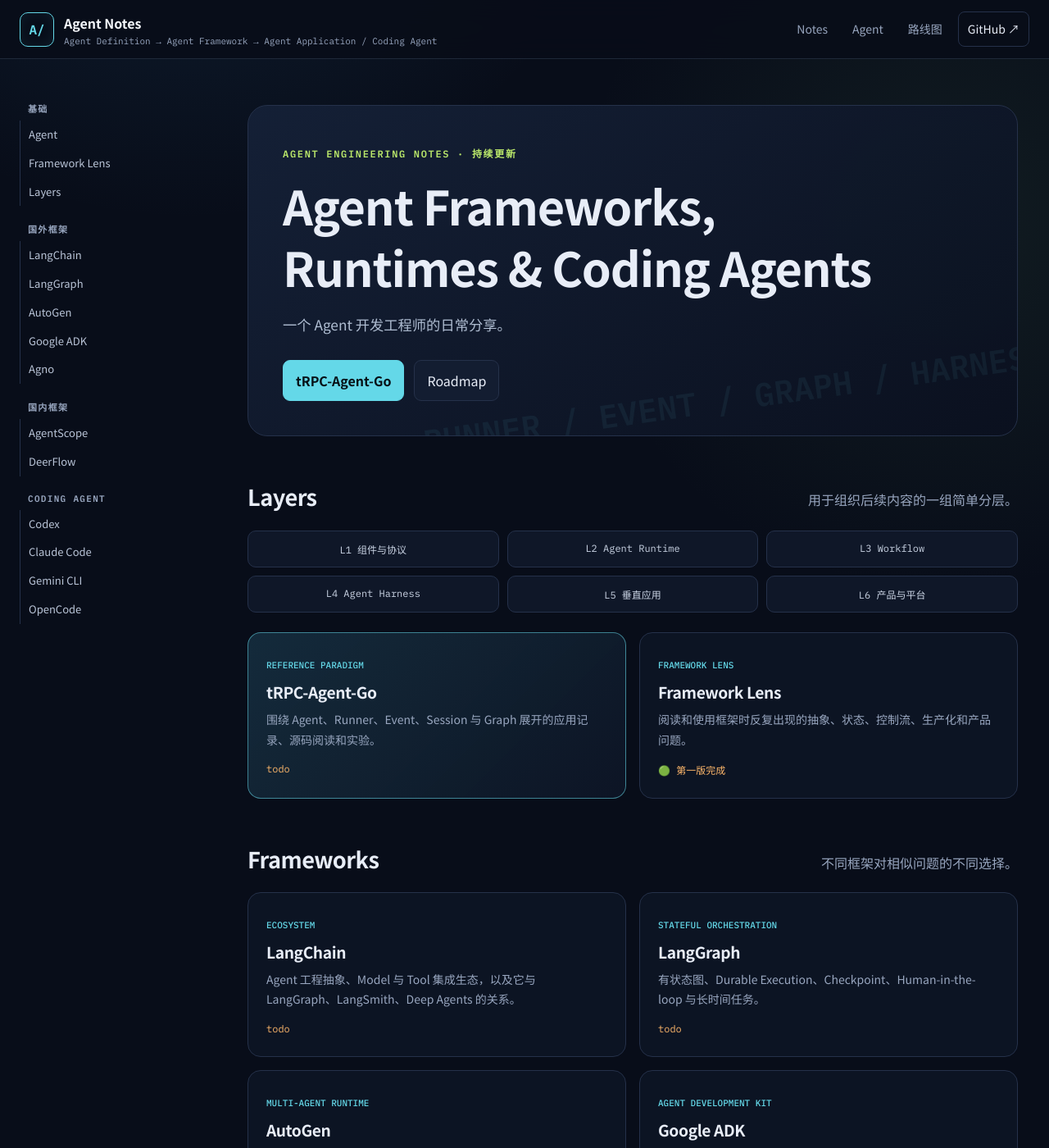
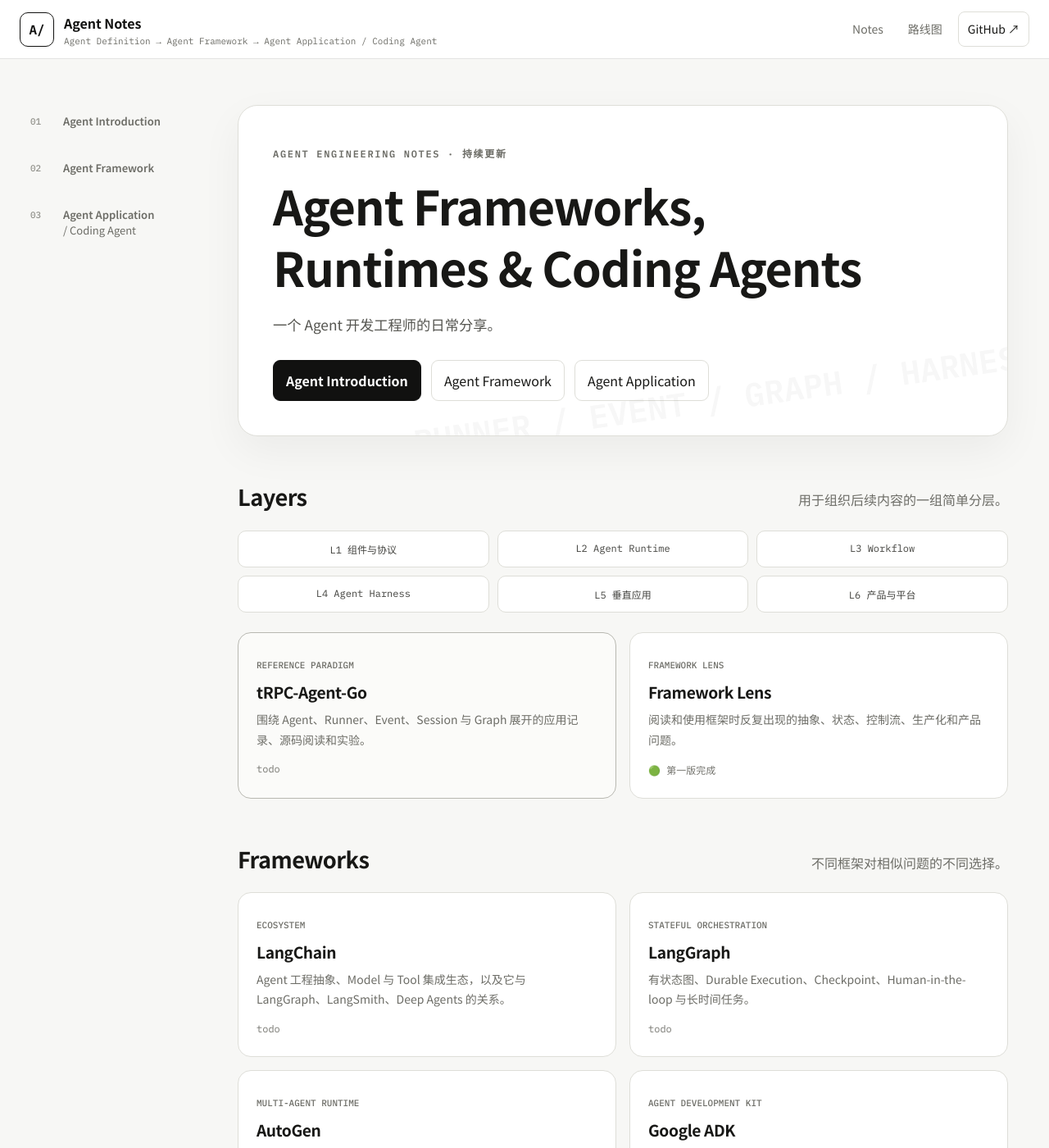
Before and after one commit to Eddiee-Wei/agent-engineering-notes, a Jekyll site: the page built from index.md, in a window 1280 px wide and 1400 px high. Shown: the whole window at 82% size. Built offline with Jekyll 4.4.1, drawn with Linux system fonts in a browser that asks for light colours.

Commit message:
redesign site around three agent sections

```diff
--- a/_layouts/default.html
+++ b/_layouts/default.html
@@ -3,7 +3,7 @@
   <head>
     <meta charset="utf-8">
     <meta name="viewport" content="width=device-width, initial-scale=1">
-    <meta name="theme-color" content="#0b1020">
+    <meta name="theme-color" content="#ffffff">
     <meta name="description" content="{{ page.description | default: site.description | escape }}">
     <title>{% if page.title %}{{ page.title }} · {% endif %}{{ site.title }}</title>
     <link rel="preconnect" href="https://fonts.googleapis.com">
@@ -22,40 +22,25 @@
       </a>
       <nav class="top-nav" aria-label="主导航">
         <a href="{{ '/' | relative_url }}">Notes</a>
-        <a href="{{ '/docs/01-agent-primer/' | relative_url }}">Agent</a>
         <a href="{{ '/ROADMAP/' | relative_url }}">路线图</a>
         <a class="github-link" href="https://github.com/Eddiee-Wei/agent-engineering-notes">GitHub ↗</a>
       </nav>
     </header>
 
     <div class="page-shell">
-      <aside class="side-nav" aria-label="文章目录">
-        <div class="side-section">
-          <span>基础</span>
-          <a href="{{ '/docs/01-agent-primer/' | relative_url }}">Agent</a>
-          <a href="{{ '/docs/02-comparison-methodology/' | relative_url }}">Framework Lens</a>
-          <a href="{{ '/docs/03-layer-model/' | relative_url }}">Layers</a>
-        </div>
-        <div class="side-section">
-          <span>国外框架</span>
-          <a href="{{ '/frameworks/langchain/' | relative_url }}">LangChain</a>
-          <a href="{{ '/frameworks/langgraph/' | relative_url }}">LangGraph</a>
-          <a href="{{ '/frameworks/autogen/' | relative_url }}">AutoGen</a>
-          <a href="{{ '/frameworks/google-adk/' | relative_url }}">Google ADK</a>
-          <a href="{{ '/frameworks/agno/' | relative_url }}">Agno</a>
-        </div>
-        <div class="side-section">
-          <span>国内框架</span>
-          <a href="{{ '/frameworks/agentscope/' | relative_url }}">AgentScope</a>
-          <a href="{{ '/frameworks/deerflow/' | relative_url }}">DeerFlow</a>
-        </div>
-        <div class="side-section">
-          <span>Coding Agent</span>
-          <a href="{{ '/coding-agents/codex/' | relative_url }}">Codex</a>
-          <a href="{{ '/coding-agents/claude-code/' | relative_url }}">Claude Code</a>
-          <a href="{{ '/coding-agents/gemini-cli/' | relative_url }}">Gemini CLI</a>
-          <a href="{{ '/coding-agents/opencode/' | relative_url }}">OpenCode</a>
-        </div>
+      <aside class="side-nav" aria-label="章节目录">
+        <a class="side-chapter{% if page.url contains '/docs/' or page.url contains '/agent/' %} is-active{% endif %}" href="{{ '/agent/' | relative_url }}">
+          <span class="chapter-number">01</span>
+          <span class="chapter-title">Agent Introduction</span>
+        </a>
+        <a class="side-chapter{% if page.url contains '/frameworks/' or page.url contains '/agent-framework/' %} is-active{% endif %}" href="{{ '/agent-framework/' | relative_url }}">
+          <span class="chapter-number">02</span>
+          <span class="chapter-title">Agent Framework</span>
+        </a>
+        <a class="side-chapter{% if page.url contains '/coding-agents/' or page.url contains '/agent-application/' %} is-active{% endif %}" href="{{ '/agent-application/' | relative_url }}">
+          <span class="chapter-number">03</span>
+          <span class="chapter-title">Agent Application<br><small>/ Coding Agent</small></span>
+        </a>
       </aside>
 
       <main class="content{% if page.page_class %} {{ page.page_class }}{% endif %}">
--- a/assets/css/style.scss
+++ b/assets/css/style.scss
@@ -2,17 +2,16 @@
 ---
 
 :root {
-  --bg: #080d19;
-  --panel: #0f1728;
-  --panel-soft: #131d31;
-  --line: #25314a;
-  --text: #e8edf7;
-  --muted: #98a6bf;
-  --cyan: #64d8e8;
-  --lime: #b9e66a;
-  --orange: #ffb86b;
+  --bg: #f7f7f5;
+  --panel: #ffffff;
+  --panel-soft: #f0f0ed;
+  --line: #deded8;
+  --text: #181816;
+  --muted: #6d6d67;
+  --accent: #111110;
+  --status: #74746e;
   --radius: 16px;
-  --max: 1440px;
+  --max: 1360px;
 }
 
 * { box-sizing: border-box; }
@@ -22,15 +21,12 @@ html { scroll-behavior: smooth; }
 body {
   margin: 0;
   color: var(--text);
-  background:
-    radial-gradient(circle at 18% -10%, rgba(51, 117, 167, .2), transparent 34rem),
-    radial-gradient(circle at 90% 10%, rgba(73, 121, 81, .14), transparent 28rem),
-    var(--bg);
+  background: var(--bg);
   font: 16px/1.75 "Noto Sans SC", system-ui, sans-serif;
 }
 
-a { color: var(--cyan); text-decoration: none; }
-a:hover { color: #a4eff7; }
+a { color: var(--accent); text-decoration: none; }
+a:hover { color: #555550; }
 
 .site-header {
   position: sticky;
@@ -41,8 +37,8 @@ a:hover { color: #a4eff7; }
   justify-content: space-between;
   min-height: 72px;
   padding: 12px max(24px, calc((100vw - var(--max)) / 2));
-  border-bottom: 1px solid rgba(122, 148, 185, .2);
-  background: rgba(8, 13, 25, .88);
+  border-bottom: 1px solid rgba(24, 24, 22, .12);
+  background: rgba(255, 255, 255, .92);
   backdrop-filter: blur(16px);
 }
 
@@ -53,11 +49,11 @@ a:hover { color: #a4eff7; }
   place-items: center;
   width: 42px;
   height: 42px;
-  border: 1px solid var(--cyan);
+  border: 1px solid var(--accent);
   border-radius: 10px;
-  color: var(--cyan);
+  color: var(--accent);
+  background: #fff;
   font: 600 16px "IBM Plex Mono", monospace;
-  box-shadow: inset 0 0 18px rgba(100, 216, 232, .08);
 }
 .brand strong, .brand small { display: block; }
 .brand small { margin-top: 1px; color: var(--muted); font: 11px "IBM Plex Mono", monospace; }
@@ -74,8 +70,8 @@ a:hover { color: #a4eff7; }
 
 .page-shell {
   display: grid;
-  grid-template-columns: 230px minmax(0, 1fr);
-  gap: 48px;
+  grid-template-columns: 210px minmax(0, 1fr);
+  gap: 56px;
   width: min(var(--max), calc(100% - 48px));
   margin: 0 auto;
 }
@@ -85,29 +81,39 @@ a:hover { color: #a4eff7; }
   top: 96px;
   align-self: start;
   max-height: calc(100vh - 120px);
-  padding: 8px 12px 32px 0;
+  padding: 28px 0 32px;
   overflow-y: auto;
 }
-.side-section { margin: 20px 0; }
-.side-section span {
-  display: block;
-  margin: 0 0 7px 10px;
+.side-chapter {
+  display: grid;
+  grid-template-columns: 30px minmax(0, 1fr);
+  gap: 10px;
+  margin-bottom: 8px;
+  padding: 14px 12px;
+  border: 1px solid transparent;
+  border-radius: 12px;
   color: var(--muted);
-  font: 600 11px "IBM Plex Mono", monospace;
-  letter-spacing: .12em;
-  text-transform: uppercase;
 }
-.side-section a {
-  display: block;
-  padding: 6px 10px;
-  border-left: 1px solid var(--line);
-  color: #b9c4d7;
+.side-chapter:hover,
+.side-chapter.is-active {
+  border-color: var(--line);
+  color: var(--text);
+  background: var(--panel);
+}
+.chapter-number {
+  padding-top: 2px;
+  color: #92928c;
+  font: 500 11px "IBM Plex Mono", monospace;
+}
+.chapter-title {
   font-size: 13px;
+  font-weight: 600;
+  line-height: 1.45;
 }
-.side-section a:hover {
-  border-left-color: var(--cyan);
-  color: var(--text);
-  background: linear-gradient(90deg, rgba(100, 216, 232, .08), transparent);
+.chapter-title small {
+  color: var(--muted);
+  font: inherit;
+  font-weight: 400;
 }
 
 .content {
@@ -125,34 +131,35 @@ h2 {
   font-size: 1.7rem;
 }
 h3 { margin: 34px 0 12px; font-size: 1.2rem; }
-p, li { color: #cbd5e5; }
-strong { color: #f6f8fc; }
+p, li { color: #42423e; }
+strong { color: #111110; }
 
 blockquote {
   margin: 24px 0;
   padding: 14px 18px;
-  border-left: 3px solid var(--cyan);
+  border-left: 3px solid var(--accent);
   border-radius: 0 10px 10px 0;
-  background: rgba(100, 216, 232, .07);
+  background: #eeeeea;
 }
-blockquote p { margin: 0; color: #dcecf2; }
+blockquote p { margin: 0; color: #343431; }
 
 code {
   padding: .15em .38em;
-  border: 1px solid #293852;
+  border: 1px solid #d8d8d2;
   border-radius: 5px;
-  color: #c8ef88;
-  background: #101827;
+  color: #222220;
+  background: #ecece8;
   font: .9em "IBM Plex Mono", monospace;
 }
 pre {
   overflow-x: auto;
   padding: 20px;
-  border: 1px solid var(--line);
+  border: 1px solid #222220;
   border-radius: 12px;
-  background: #070b13;
+  color: #f5f5f2;
+  background: #171716;
 }
-pre code { padding: 0; border: 0; background: transparent; }
+pre code { padding: 0; border: 0; color: inherit; background: transparent; }
 
 table {
   display: block;
@@ -169,31 +176,34 @@ th { color: var(--text); background: var(--panel-soft); }
   overflow: hidden;
   border: 1px solid var(--line);
   border-radius: 24px;
-  background: linear-gradient(145deg, rgba(21, 33, 55, .96), rgba(11, 17, 31, .96));
+  background: var(--panel);
+  box-shadow: 0 18px 50px rgba(24, 24, 22, .05);
 }
 .hero::after {
   content: "RUNNER / EVENT / GRAPH / HARNESS";
   position: absolute;
   right: -40px;
   bottom: 20px;
-  color: rgba(100, 216, 232, .07);
+  color: rgba(24, 24, 22, .035);
   font: 600 40px "IBM Plex Mono", monospace;
   transform: rotate(-8deg);
   white-space: nowrap;
 }
-.eyebrow { color: var(--lime); font: 600 12px "IBM Plex Mono", monospace; letter-spacing: .14em; }
+.eyebrow { color: var(--muted); font: 600 12px "IBM Plex Mono", monospace; letter-spacing: .14em; }
 .hero h1 { max-width: 760px; margin: 14px 0 18px; }
-.hero p { max-width: 720px; margin: 0; color: #afbdd2; font-size: 1.08rem; }
-.hero-actions { display: flex; gap: 12px; margin-top: 28px; }
+.hero p { max-width: 720px; margin: 0; color: #555550; font-size: 1.08rem; }
+.hero-actions { display: flex; flex-wrap: wrap; gap: 12px; margin-top: 28px; }
 .button {
   display: inline-flex;
   padding: 10px 15px;
   border: 1px solid var(--line);
   border-radius: 9px;
   color: var(--text);
-  background: var(--panel-soft);
+  background: var(--panel);
 }
-.button.primary { border-color: var(--cyan); color: #071117; background: var(--cyan); font-weight: 700; }
+.button:hover { border-color: #aaa9a2; color: var(--text); background: var(--panel-soft); }
+.button.primary { border-color: var(--accent); color: #fff; background: var(--accent); font-weight: 700; }
+.button.primary:hover { color: #fff; background: #333330; }
 
 .section-heading { display: flex; align-items: end; justify-content: space-between; gap: 24px; margin-top: 56px; }
 .section-heading h2 { margin: 0; border: 0; padding: 0; }
@@ -212,20 +222,20 @@ th { color: var(--text); background: var(--panel-soft); }
   border: 1px solid var(--line);
   border-radius: var(--radius);
   color: var(--text);
-  background: rgba(15, 23, 40, .72);
-  transition: transform .2s ease, border-color .2s ease, background .2s ease;
+  background: var(--panel);
+  transition: transform .2s ease, border-color .2s ease, box-shadow .2s ease;
 }
 .card:hover {
   transform: translateY(-3px);
-  border-color: #46627f;
+  border-color: #a8a8a1;
   color: var(--text);
-  background: var(--panel-soft);
+  box-shadow: 0 14px 32px rgba(24, 24, 22, .07);
 }
-.card-kicker { color: var(--cyan); font: 500 11px "IBM Plex Mono", monospace; text-transform: uppercase; }
+.card-kicker { color: var(--muted); font: 500 11px "IBM Plex Mono", monospace; text-transform: uppercase; }
 .card h3 { margin: 10px 0 8px; font-size: 1.2rem; }
 .card p { margin: 0; color: var(--muted); font-size: 14px; }
-.status { display: inline-flex; margin-top: 16px; color: var(--orange); font: 12px "IBM Plex Mono", monospace; }
-.card.featured { border-color: rgba(100, 216, 232, .55); background: linear-gradient(135deg, rgba(25, 56, 74, .7), rgba(15, 23, 40, .8)); }
+.status { display: inline-flex; margin-top: 16px; color: var(--status); font: 12px "IBM Plex Mono", monospace; }
+.card.featured { border-color: #b8b8b1; background: #fbfbf9; }
 
 .layer-flow {
   display: grid;
@@ -237,7 +247,7 @@ th { color: var(--text); background: var(--panel-soft); }
   padding: 13px;
   border: 1px solid var(--line);
   border-radius: 10px;
-  color: #cbd5e5;
+  color: #42423e;
   background: var(--panel);
   text-align: center;
   font: 12px "IBM Plex Mono", monospace;
@@ -257,8 +267,8 @@ th { color: var(--text); background: var(--panel-soft); }
 @media (max-width: 980px) {
   .top-nav a:not(.github-link) { display: none; }
   .page-shell { grid-template-columns: 1fr; width: min(760px, calc(100% - 32px)); }
-  .side-nav { position: static; display: flex; gap: 12px; padding: 20px 0 0; overflow-x: auto; }
-  .side-section { min-width: 150px; margin: 0; }
+  .side-nav { position: static; display: flex; gap: 10px; padding: 20px 0 0; overflow-x: auto; }
+  .side-chapter { min-width: 190px; margin: 0; background: var(--panel); }
   .content { padding-top: 32px; }
   .site-footer { width: min(760px, calc(100% - 32px)); padding-left: 0; }
 }
--- a/index.md
+++ b/index.md
@@ -10,8 +10,9 @@ description: 一个 Agent 开发工程师的日常分享。
   <h1>Agent Frameworks,<br>Runtimes & Coding Agents</h1>
   <p>一个 Agent 开发工程师的日常分享。</p>
   <div class="hero-actions">
-    <a class="button primary" href="{{ '/frameworks/trpc-agent-go/' | relative_url }}">tRPC-Agent-Go</a>
-    <a class="button" href="{{ '/ROADMAP/' | relative_url }}">Roadmap</a>
+    <a class="button primary" href="{{ '/agent/' | relative_url }}">Agent Introduction</a>
+    <a class="button" href="{{ '/agent-framework/' | relative_url }}">Agent Framework</a>
+    <a class="button" href="{{ '/agent-application/' | relative_url }}">Agent Application</a>
   </div>
 </section>
 
```
Also changed, not shown: agent-application/index.md (added, +20 -0 lines), agent-framework/index.md (added, +24 -0 lines), agent/index.md (added, +18 -0 lines), .github/CONTENT_TEMPLATE.md, README.md.
